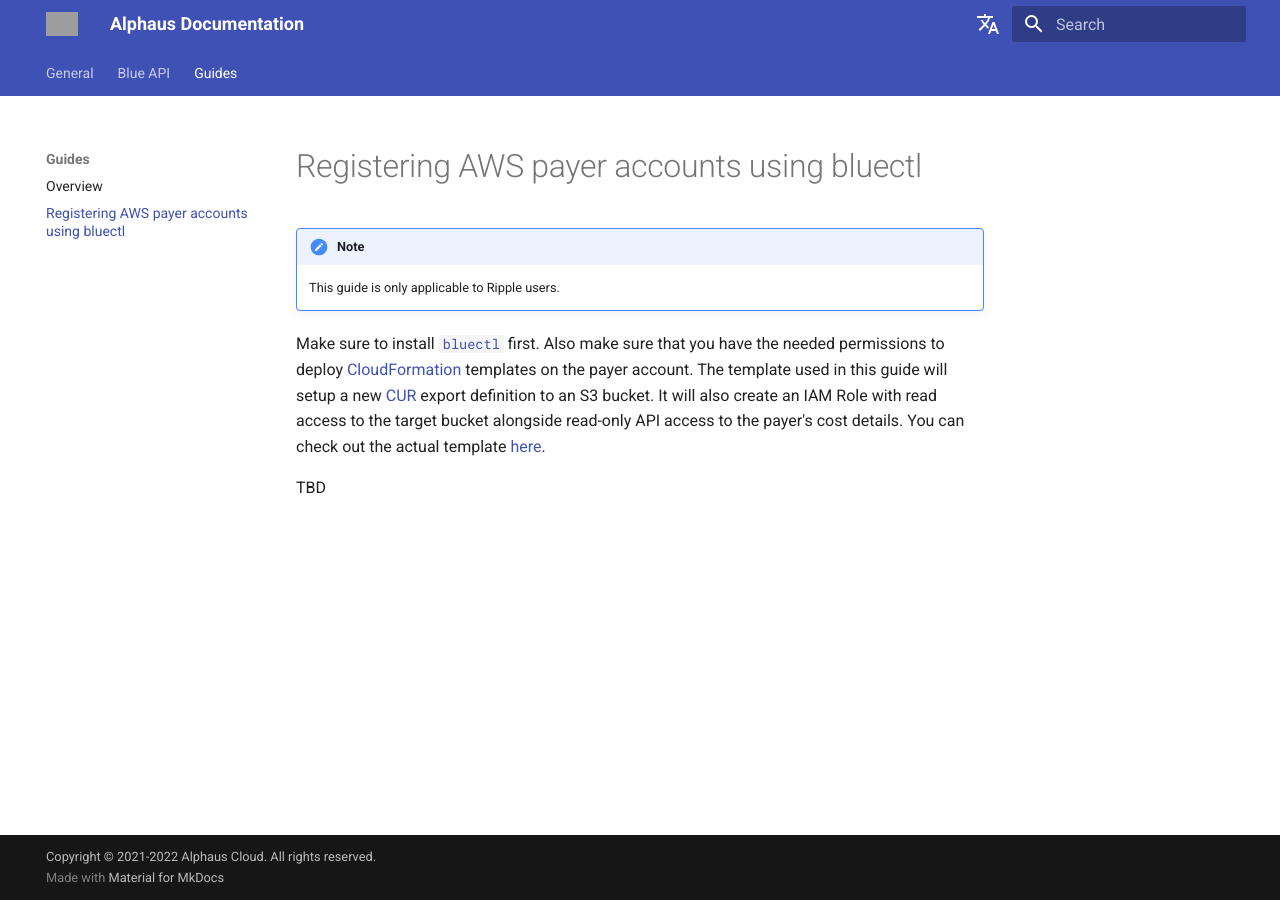
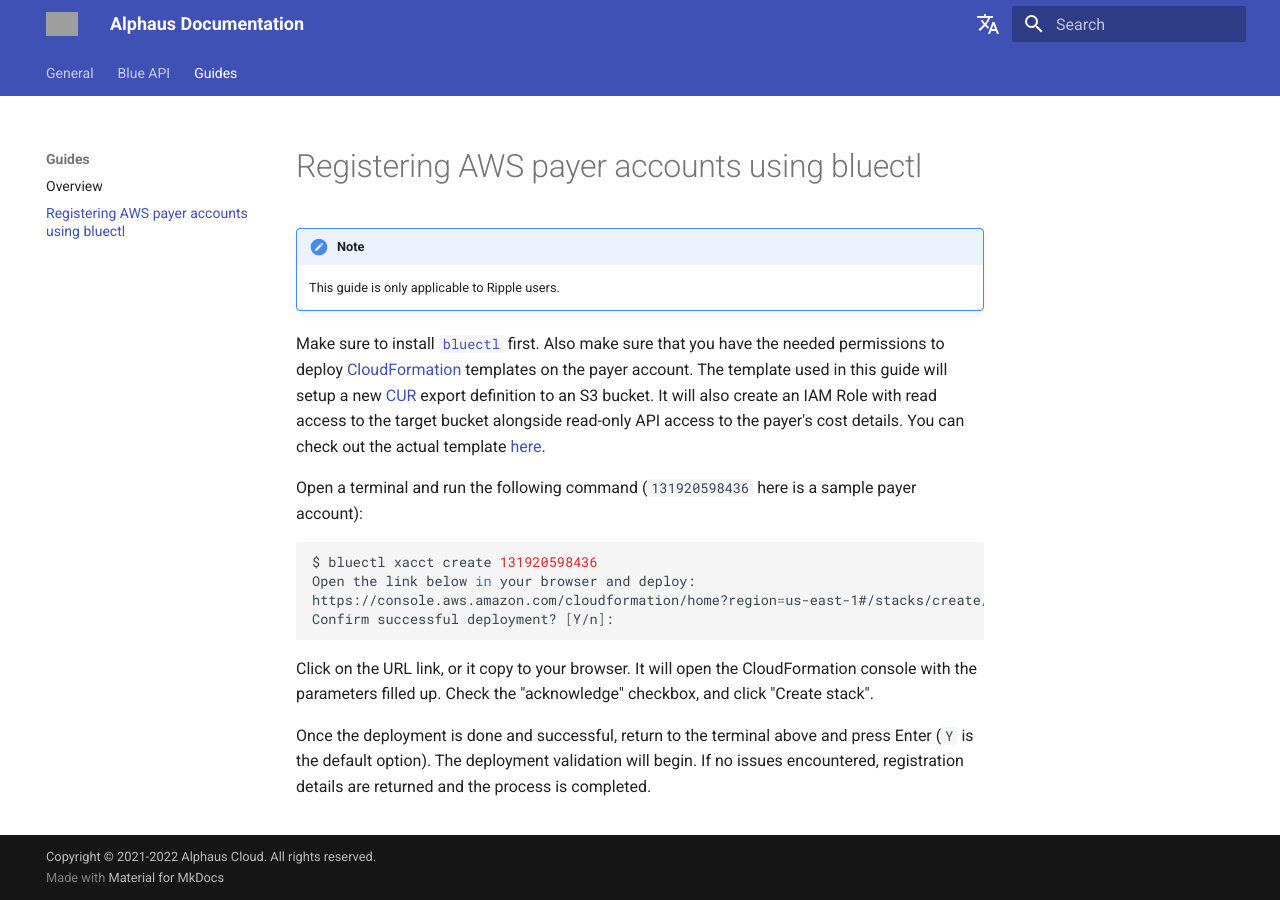
Before and after one commit to alphauslabs/tmpdocs, an MkDocs documentation site: the page built from docs/guides/aws-register-payer.md, in a window 1280 px wide. Built offline with MkDocs 1.6.1 and Material for MkDocs 9.7.7, drawn with Linux system fonts in a browser that asks for light colours; comment, search, counter and statistics services are not loaded; grey boxes are pictures that could not be loaded.

Commit message:
docs: wip register aws payer

````diff
--- a/docs/guides/aws-register-payer.md
+++ b/docs/guides/aws-register-payer.md
@@ -5,4 +5,15 @@
 
 Make sure to install [`bluectl`](https://alphauslabs.github.io/docs/blueapi/bluectl/) first. Also make sure that you have the needed permissions to deploy [CloudFormation](https://aws.amazon.com/cloudformation/) templates on the payer account. The template used in this guide will setup a new [CUR](https://docs.aws.amazon.com/cur/latest/userguide/what-is-cur.html) export definition to an S3 bucket. It will also create an IAM Role with read access to the target bucket alongside read-only API access to the payer's cost details. You can check out the actual template [here](https://alphaus-cloudformation-templates.s3.ap-northeast-1.amazonaws.com/alphauscurexportdef-v1.yml).
 
-TBD
+Open a terminal and run the following command (`131920598436` here is a sample payer account):
+
+```sh
+$ bluectl xacct create 131920598436
+Open the link below in your browser and deploy:
+https://console.aws.amazon.com/cloudformation/home?region=us-east-1#/stacks/create/...
+Confirm successful deployment? [Y/n]:
+```
+
+Click on the URL link, or it copy to your browser. It will open the CloudFormation console with the parameters filled up. Check the "acknowledge" checkbox, and click "Create stack".
+
+Once the deployment is done and successful, return to the terminal above and press Enter (`Y` is the default option). The deployment validation will begin. If no issues encountered, registration details are returned and the process is completed.
````
